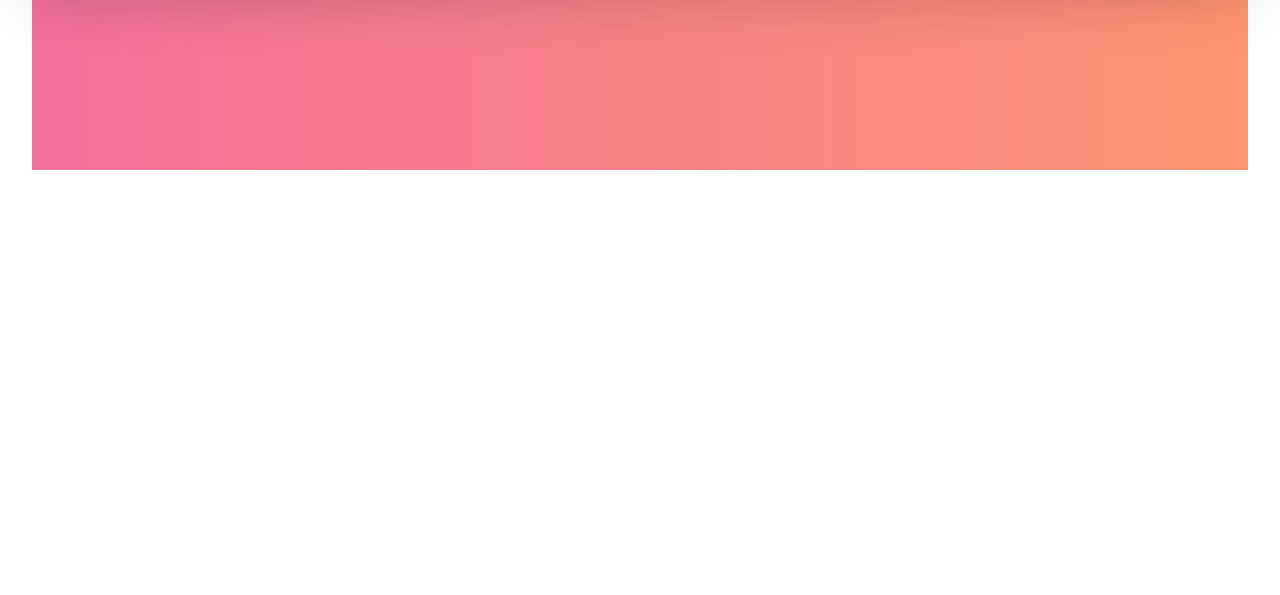
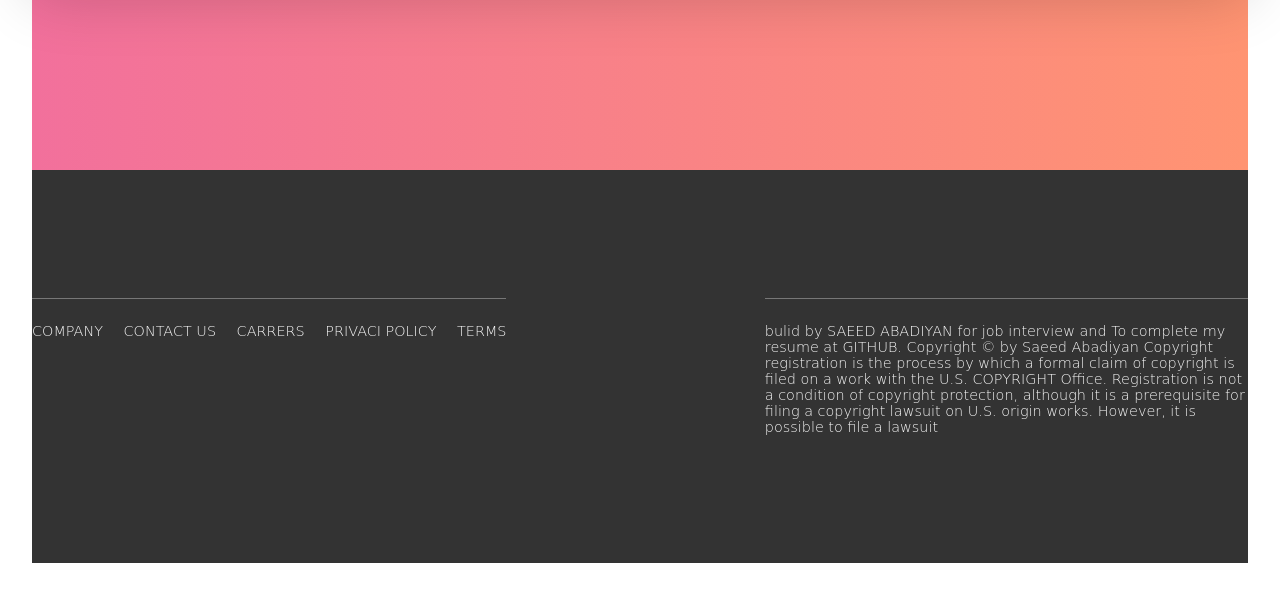
Before and after one commit to saeed0920/start-css-modern-project, a website: page index.html in a window 1280 px wide. Shown: the part 5465-6060 px from the top of the page. Before the commit the page ends 5667 px from the top, so only its background shows below. Drawn offline with Linux system fonts and the light colour scheme; files whose address does not match are found by name.

Commit message:
add footer and style it

```diff
--- a/index.html
+++ b/index.html
@@ -431,5 +431,43 @@
         </div>
       </div>
     </section>
+    <footer class="footer">
+      <div class="footer__row row">
+        <div class="row__2-of-1">
+          <div class="footer__nav">
+            <ul class="footer__list">
+              <li class="footer__item">
+                <a href="#" class="footer__link">Company</a>
+              </li>
+              <li class="footer__item">
+                <a href="#" class="footer__link">Contact us</a>
+              </li>
+              <li class="footer__item">
+                <a href="#" class="footer__link">Carrers</a>
+              </li>
+              <li class="footer__item">
+                <a href="#" class="footer__link">Privaci policy</a>
+              </li>
+              <li class="footer__item">
+                <a href="#" class="footer__link">Terms</a>
+              </li>
+            </ul>
+          </div>
+        </div>
+        <div class="row__2-of-1">
+          <p class="footer__copyright">
+            bulid by <a href="#" class="footer__link">Saeed Abadiyan</a> for job
+            interview and To complete my resume at
+            <a href="#" class="footer__link">Github</a>. Copyright &copy; by
+            Saeed Abadiyan Copyright registration is the process by which a
+            formal claim of copyright is filed on a work with the
+            <a href="#" class="footer__link">U.S. Copyright</a>
+            Office. Registration is not a condition of copyright protection,
+            although it is a prerequisite for filing a copyright lawsuit on U.S.
+            origin works. However, it is possible to file a lawsuit
+          </p>
+        </div>
+      </div>
+    </footer>
   </body>
 </html>
--- /dev/null
+++ b/sass/components/_footer.scss
@@ -0,0 +1,52 @@
+.footer {
+  color: $color-white-light;
+  background-color: #333;
+  padding: 8rem 0;
+  font-weight: 100;
+  font-size: 0.9rem;
+  &__row {
+    max-width: 90rem;
+  }
+  &__nav {
+    border-top: 1px solid #777;
+    padding-top: 1.5rem;
+    display: inline-block;
+  }
+
+  &__list {
+    list-style: none;
+  }
+
+  &__item {
+    display: inline-block;
+    &:not(:last-child) {
+      margin-right: 1rem;
+    }
+  }
+
+  &__link {
+    background-color: #333;
+    color: $color-white-light;
+    text-transform: uppercase;
+    text-decoration: none;
+    display: inline-block;
+    transition: all 0.2s;
+    &:hover,
+    &:active {
+      color: $color-pink-white;
+      box-shadow: 0rem 0.7rem 1.4rem rgba($color-black, 0.4);
+      transform: rotate(5deg) scale(1.3);
+    }
+  }
+
+  //
+
+  &__copyright {
+    // display: inline-block;
+    // color: $color-text-white;
+    border-top: 1px solid #777;
+    padding-top: 1.5rem;
+    width: 80%;
+    float: right;
+  }
+}
--- a/sass/main.scss
+++ b/sass/main.scss
@@ -21,5 +21,6 @@
 @import "components/story";
 @import "components/bg-video";
 @import "components/form";
+@import "components/footer";
 // @import pages folder
 @import "pages/home";
```
Also changed, not shown: css/main.css.
